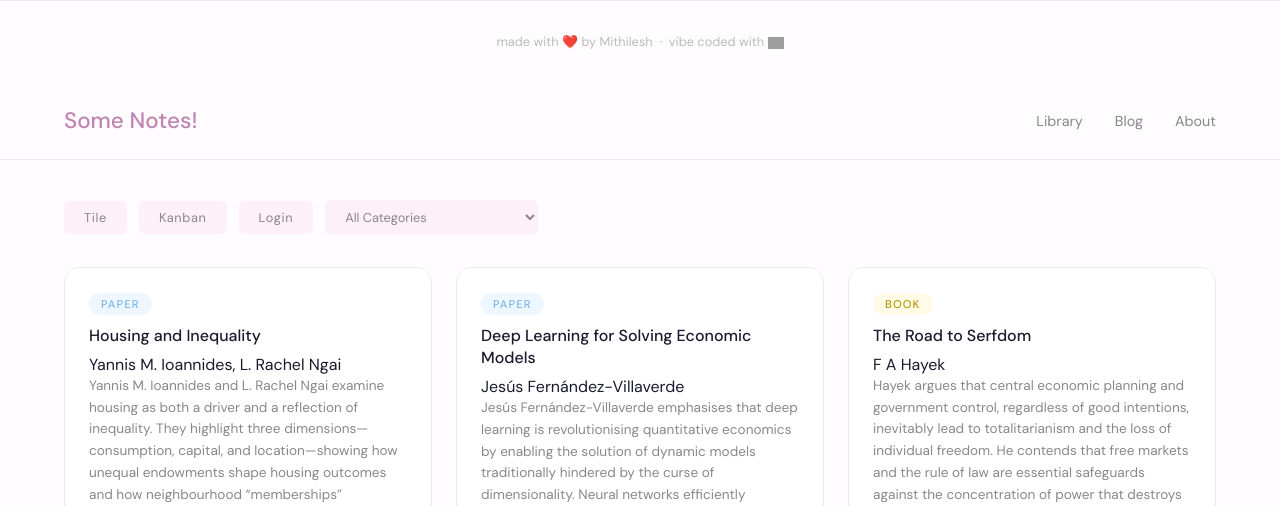
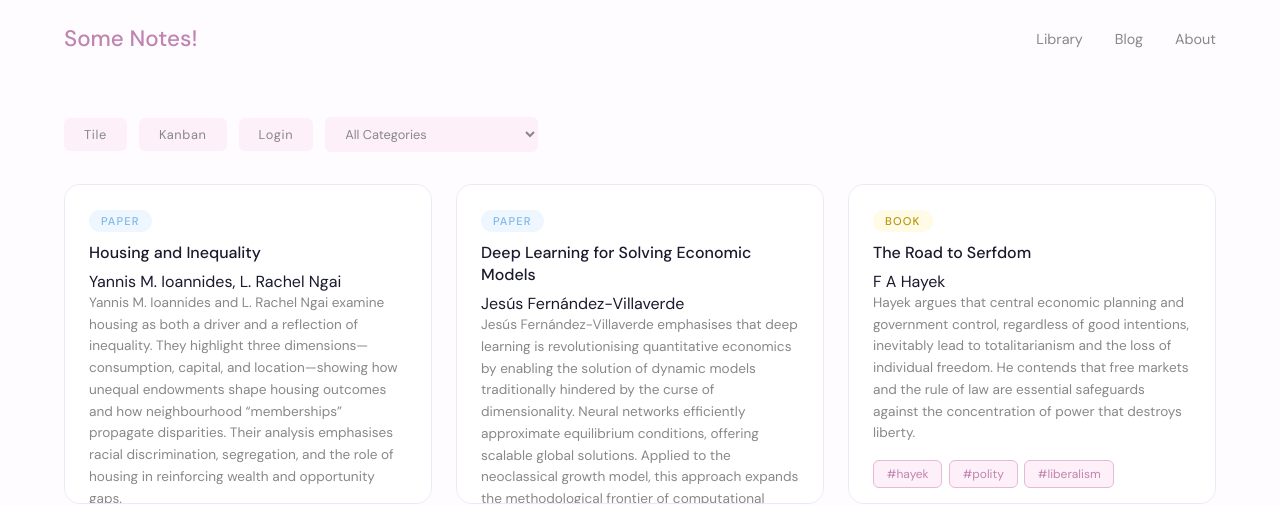
Before and after one commit to xhiku07/my-Digital-Library, a Flask app: page / in a window 1280 px wide. Shown: the top 506 px of the page. Run offline with Flask 3, Linux system fonts and the light colour scheme; data comes from the database, SQL or seed files in the repository; grey boxes are pictures that could not be loaded.

Commit message:
updated css

```diff
--- a/static/css/style.css
+++ b/static/css/style.css
@@ -37,7 +37,7 @@ header {
     justify-content: space-between;
     align-items: center;
     padding: 1.5rem 4rem;
-    border-bottom: 1px solid var(--border);
+    border-bottom: none;
     background: var(--bg);
     position: sticky;
     top: 0;
@@ -179,11 +179,11 @@ main {
 }
 
 .card-year {
-    color: var(--text-tertiary);
     font-size: 0.8rem;
     font-weight: 700;
     color: #1a1a2e;
 }
+
 .card-summary {
     font-size: 0.85rem;
     color: var(--text-secondary);
--- a/templates/index.html
+++ b/templates/index.html
@@ -7,11 +7,6 @@
     <link rel="stylesheet" href="{{ url_for('static', filename='css/style.css') }}">
     <link rel="icon" href="https://i.pinimg.com/736x/d5/2f/53/d52f536b526c344ecf86d8f482feb52c.jpg">
 </head>
-<footer>
-    <p>made with ❤️ by Mithilesh &nbsp;·&nbsp; vibe coded with
-        <img src="https://upload.wikimedia.org/wikipedia/commons/thumb/8/8a/Claude_AI_logo.svg/960px-Claude_AI_logo.svg.png?_=20240803183132" height="12" style="vertical-align:middle; opacity:1.0;" />
-    </p>
-</footer>
 <body>
     <div id="about-modal" class="modal hidden">
         <div class="modal-box about-box">
@@ -133,5 +128,10 @@
         </div>
     </div>
 </div>
+<footer>
+    <p>made with ❤️ by Mithilesh &nbsp;·&nbsp; vibe coded with
+        <img src="https://upload.wikimedia.org/wikipedia/commons/thumb/8/8a/Claude_AI_logo.svg/960px-Claude_AI_logo.svg.png?_=20240803183132" height="12" style="vertical-align:middle; opacity:1.0;" />
+    </p>
+</footer>
 </body>
 </html>
```
